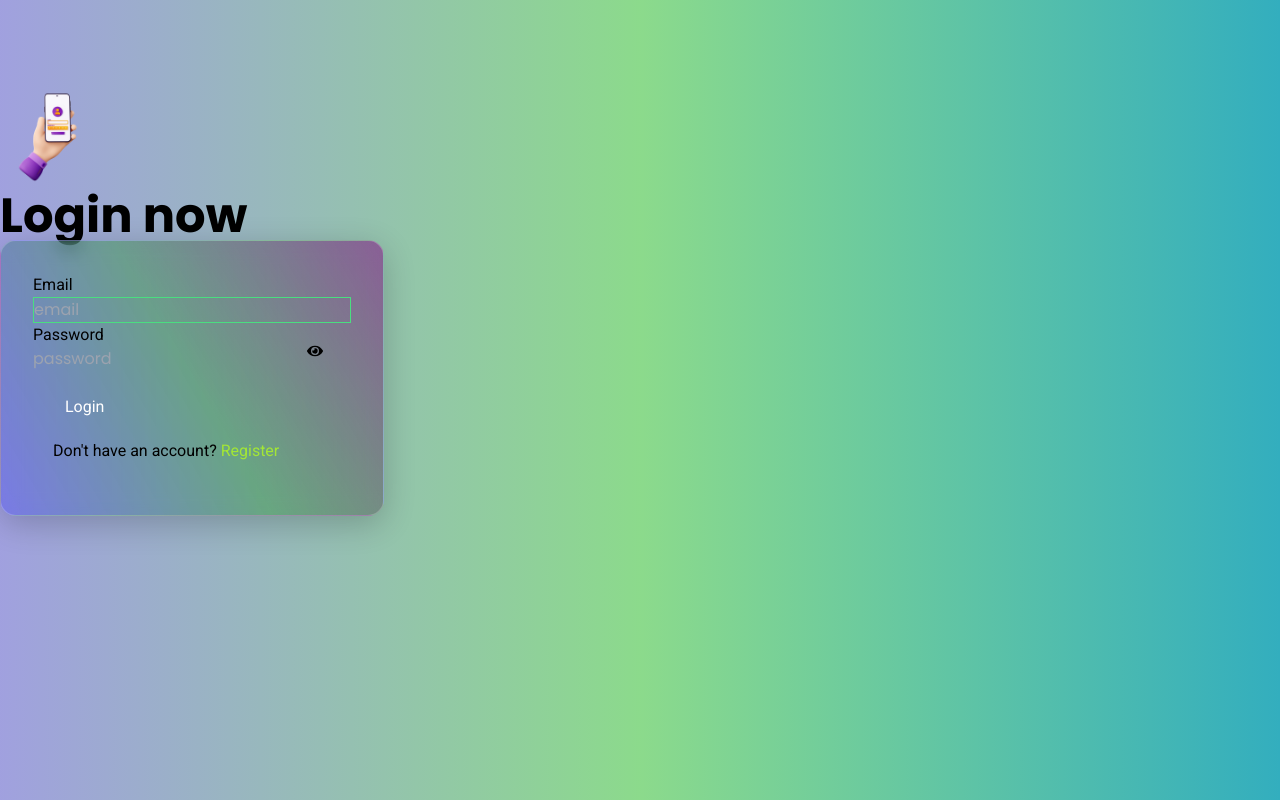
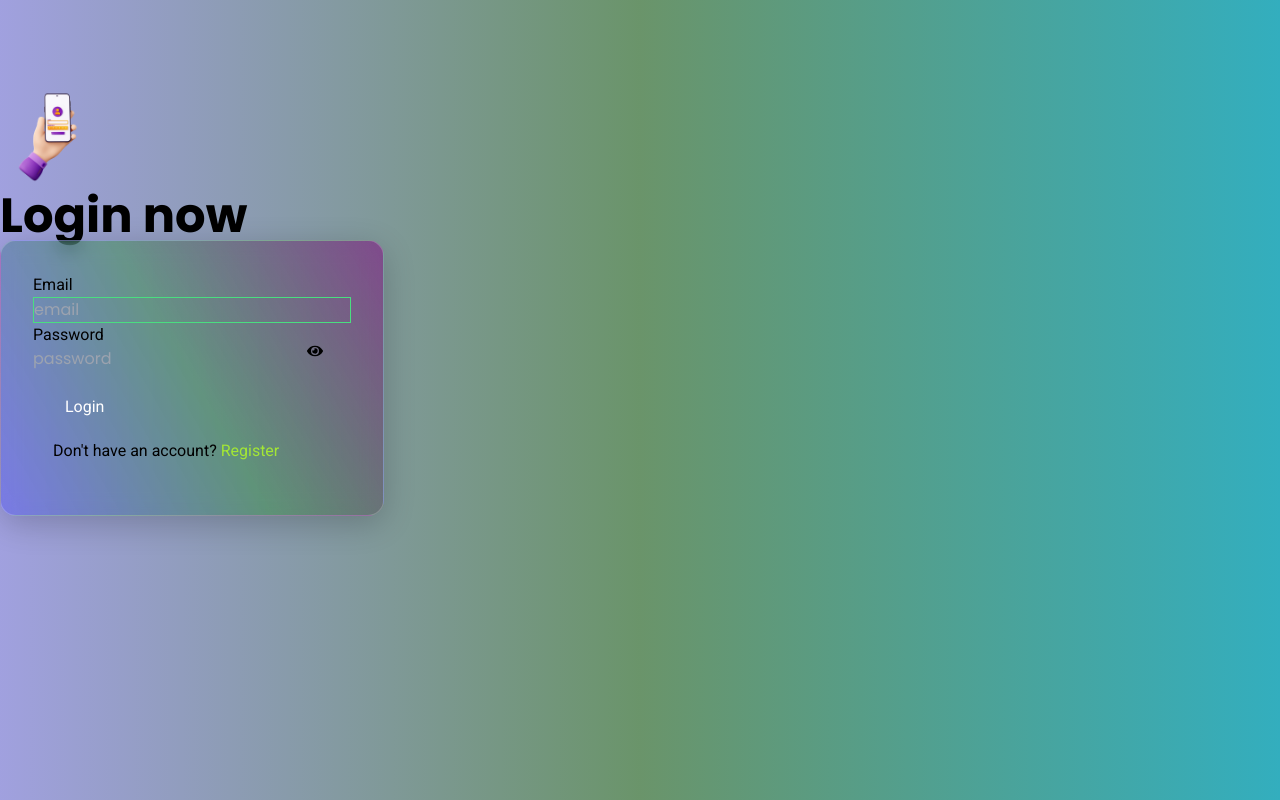
Before and after one commit to abdullah-al-mohammad/cartify-client, a React (Vite) app: page /login in a window 1280 px wide. Built offline with nearby package versions, Linux system fonts and the light colour scheme; no server answers.

Commit message:
bg color change

```diff
--- a/src/pages/login/login.css
+++ b/src/pages/login/login.css
@@ -1,8 +1,18 @@
-.loginBG{
-  background:linear-gradient(90deg, rgba(126, 126, 211, 0.733), rgba(80, 199, 80, 0.658), rgb(51, 174, 190));
+.loginBG {
+  background: linear-gradient(
+    90deg,
+    rgba(126, 126, 211, 0.733),
+    rgba(29, 93, 29, 0.658),
+    rgb(51, 174, 190)
+  );
 }
-.loginCard{
-  background:linear-gradient(60deg, rgba(0, 0, 255, 0.24), rgba(0, 128, 0, 0.315), rgba(128, 0, 128, 0.514));
+.loginCard {
+  background: linear-gradient(
+    60deg,
+    rgba(0, 0, 255, 0.24),
+    rgba(0, 128, 0, 0.315),
+    rgba(128, 0, 128, 0.514)
+  );
   backdrop-filter: blur(10px);
   -webkit-backdrop-filter: blur(10px); /* for Safari support */
   border-radius: 16px;
```
